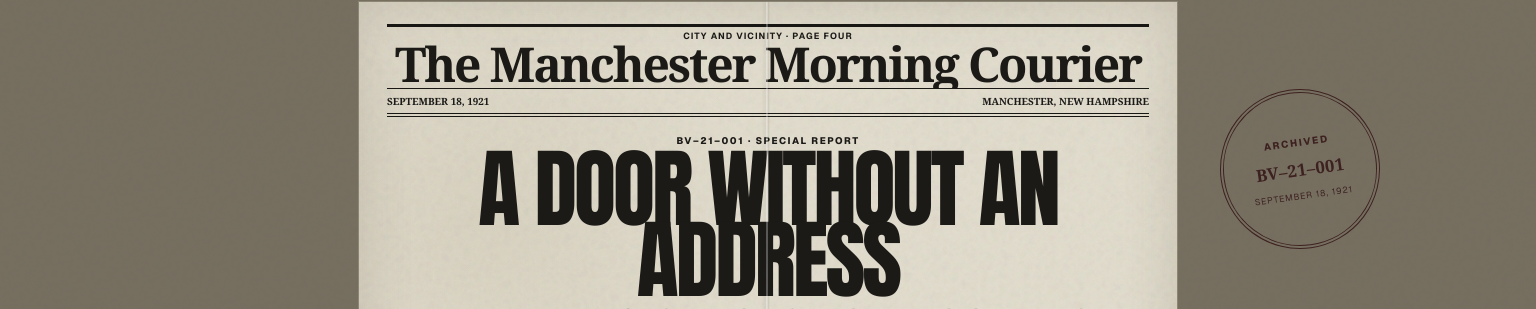
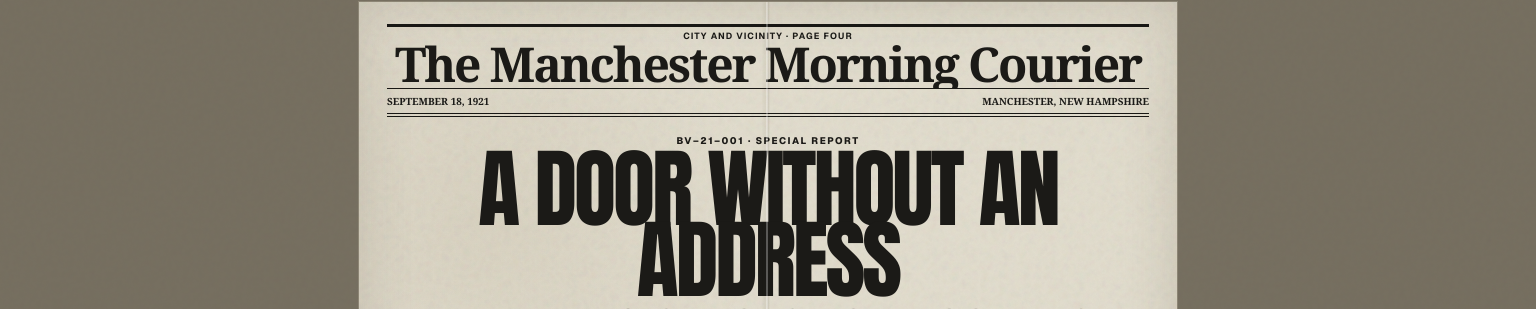
Before and after one commit to joeylandry/black-veil, a Next.js app: page /archive/a-door-without-an-address in a window 1536 px wide. Shown: the part 306-615 px from the top of the page. Built offline with nearby package versions, Linux system fonts and the light colour scheme.

Commit message:
Revert newspaper margin stamp
Restore globals.css and newspaper-inspector.tsx to their state before
the archival catalog seal was added.

Co-Authored-By: Claude Sonnet 5 <noreply@anthropic.com>
Claude-Session: https://claude.ai/code/session_01RKyPRTpbFgBq9aduHB5E9U

```diff
--- a/src/app/globals.css
+++ b/src/app/globals.css
@@ -254,39 +254,9 @@ img { max-width: 100%; height: auto; }
 .record-return-link { font-family: var(--font-display); font-size: clamp(1.5rem, 3vw, 2.3rem); line-height: .95; font-weight: 500; letter-spacing: -.02em; }
 .record-stage { max-width: 1180px; margin: 0 auto 2rem; padding: clamp(1rem, 4vw, 3rem); background: radial-gradient(circle at 40% 20%, #8e8675, #504b41); border: 1px solid #a3977c; box-shadow: inset 0 0 55px rgba(0,0,0,.35); }
 .record-stage-full { max-width: none; padding: 0; background: none; border: 0; box-shadow: none; }
-.newspaper-stage { position: relative; }
 .newspaper-scroll { overflow: auto; padding: 1rem; overscroll-behavior: contain; }
 .record-stage-full .newspaper-scroll { padding: 0; }
 .newspaper-scroll .newspaper-artifact { margin: 0 auto; }
-.newspaper-margin-stamp { display: none; }
-@media (min-width: 1400px) {
-  .newspaper-margin-stamp {
-    position: absolute;
-    top: 5.5rem;
-    left: calc(50% + 452px);
-    z-index: 1;
-    display: flex;
-    flex-direction: column;
-    align-items: center;
-    justify-content: center;
-    width: 160px;
-    height: 160px;
-    padding: .8rem;
-    color: var(--oxblood);
-    border: 4px double currentColor;
-    border-radius: 50%;
-    transform: rotate(-8deg);
-    text-align: center;
-    text-transform: uppercase;
-    opacity: .8;
-    mix-blend-mode: multiply;
-    pointer-events: none;
-  }
-  .newspaper-margin-stamp span { display: block; }
-}
-.newspaper-margin-stamp-label { font-family: var(--font-sans), Arial, sans-serif; font-size: .62rem; font-weight: 800; letter-spacing: .18em; }
-.newspaper-margin-stamp-catalog { margin: .35rem 0; font-family: var(--font-display); font-size: 1.05rem; font-weight: 700; letter-spacing: .02em; }
-.newspaper-margin-stamp-date { font-family: var(--font-sans), Arial, sans-serif; font-size: .55rem; letter-spacing: .1em; }
 .physical-document { position: relative; max-width: 860px; margin: 0 auto; padding: clamp(2.5rem, 7vw, 6rem); background: var(--paper-light); border: 1px solid #756e5f; box-shadow: 11px 16px 26px rgba(0,0,0,.42); }
 .physical-document::after { content: ""; position: absolute; inset: 14px; pointer-events: none; border: 1px solid rgba(55,50,42,.24); }
 .physical-document header { position: relative; z-index: 1; text-align: center; border-top: 4px double var(--ink); padding-top: 1rem; }
@@ -484,7 +454,6 @@ img { max-width: 100%; height: auto; }
   body, .site-shell, .record-room, .record-stage, .invitation-page { background: #fff; box-shadow: none; }
   body::before { display: none; }
   .newspaper-scroll { overflow: visible; }
-  .newspaper-margin-stamp { display: none !important; }
   .newspaper-artifact { box-shadow: none; }
   .invitation-card { max-width: none; min-height: 100vh; box-shadow: none; border: 1px solid #222; }
 }
--- a/src/components/newspaper-inspector.tsx
+++ b/src/components/newspaper-inspector.tsx
@@ -24,15 +24,8 @@ export function NewspaperInspector({ record }: { record: ArchiveRecord }) {
 
   if (!isMobile) {
     return (
-      <div className="newspaper-stage">
-        <div className="newspaper-scroll" role="region" aria-label="Scrollable newspaper artifact" tabIndex={0}>
-          <NewspaperArtifact record={record} />
-        </div>
-        <div className="newspaper-margin-stamp" aria-hidden="true">
-          <span className="newspaper-margin-stamp-label">Archived</span>
-          <span className="newspaper-margin-stamp-catalog">{record.catalogNumber}</span>
-          <span className="newspaper-margin-stamp-date">{record.date}</span>
-        </div>
+      <div className="newspaper-scroll" role="region" aria-label="Scrollable newspaper artifact" tabIndex={0}>
+        <NewspaperArtifact record={record} />
       </div>
     );
   }
```
